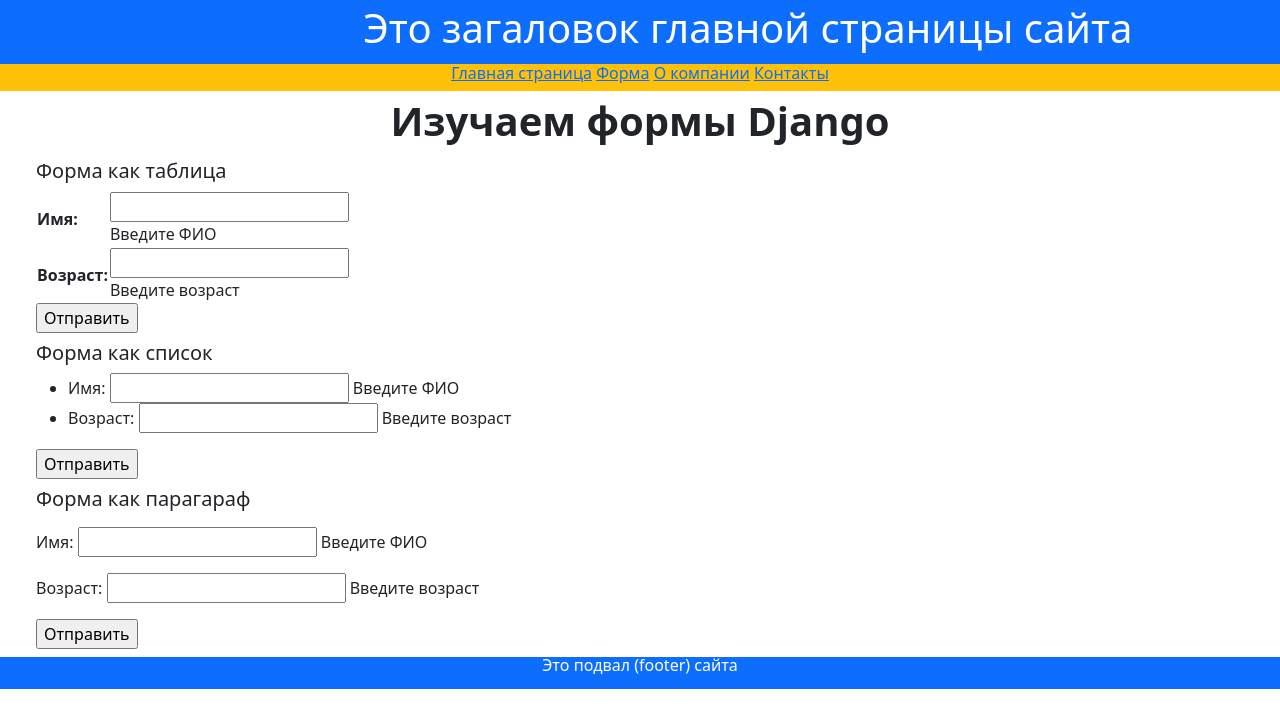
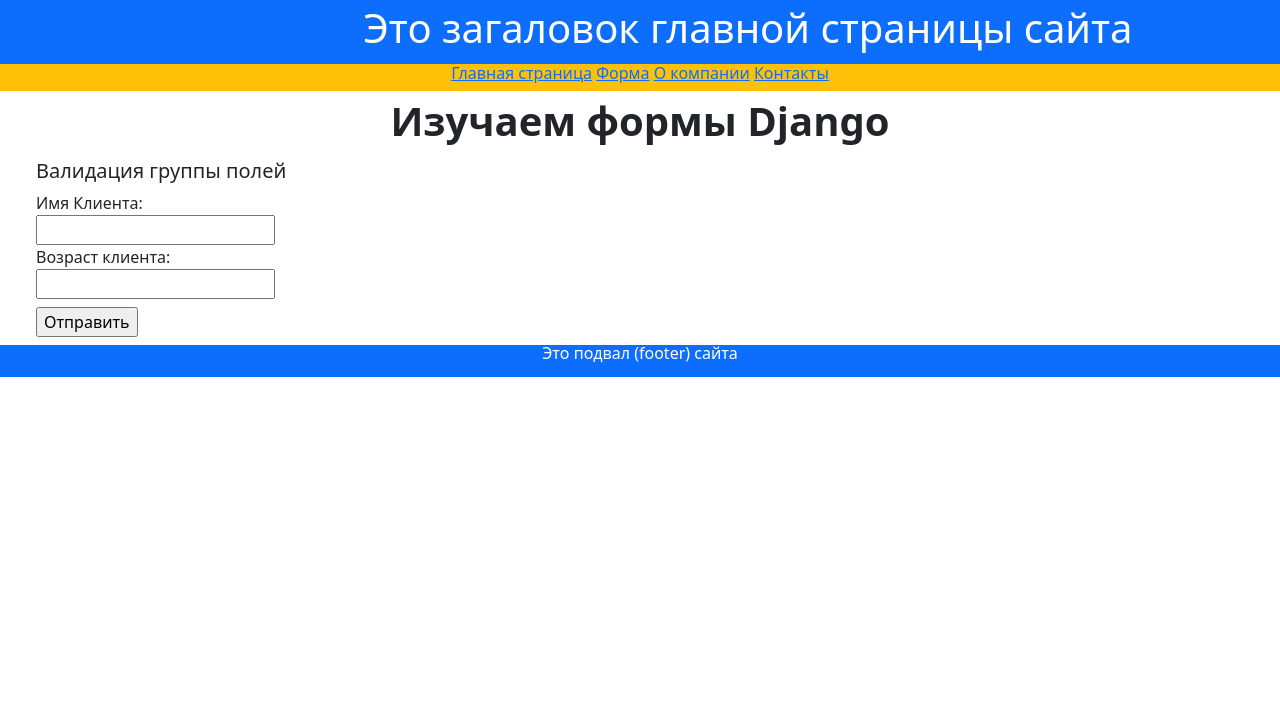
Before and after one commit to Serega4x4/Web_1, a Django app: page /my_form/ in a window 1280 px wide. Shown: the top 728 px of the page. Run offline with Django 4.2, Linux system fonts and the light colour scheme; some libraries are stand-ins or nearby versions.

Commit message:
Detailed configuration of form fields

```diff
--- a/hello/firstapp/forms.py
+++ b/hello/firstapp/forms.py
@@ -2,5 +2,5 @@ from django import forms
 
 
 class UserForm(forms.Form):
-    name = forms.CharField(label='Имя', help_text='Введите ФИО')
-    age = forms.IntegerField(label='Возраст', help_text='Введите возраст')
+    name = forms.CharField(label='Имя Клиента')
+    age = forms.IntegerField(label='Возраст клиента')
--- a/hello/firstapp/views.py
+++ b/hello/firstapp/views.py
@@ -20,6 +20,11 @@ def contact(request):
 
 
 def my_form(request):
-    my_form = UserForm()
-    context = {'form': my_form}
-    return render(request, 'firstapp/my_form.html', context)
+   userform = UserForm()
+   if request.method == 'POST':
+       userform = UserForm(request.POST)
+       if userform.is_valid():
+           name = userform.cleaned_data['name']
+           return HttpResponse("<h2>Введено корректно - {0} </h2>".format(name))
+
+   return render(request, 'firstapp/my_form.html', {'form': userform})
--- a/hello/templates/firstapp/my_form.html
+++ b/hello/templates/firstapp/my_form.html
@@ -3,35 +3,18 @@
 {% block header %}Изучаем формы Django{% endblock header %}
 {% block content %}
 <div class="container-fluid text-start my-2 border-3">
-    <h5>Форма как таблица</h5>
-    <form method="POST">
+    <h5>Валидация группы полей</h5>
+    <form method="POST" novalidate>
         {% csrf_token %}
-        <table>
-            {{ form.as_table }}
-        </table>
+            <div class="form-group my-2">
+                {% for field in form %}
+                    <div>{{ field.label_tag }}</div>
+                    <div>{{ field }}</div>
+                    <div class="error">{{field.errors}}</div>
+                {% endfor %}
+            </div>
         <input type="submit" value="Отправить">
     </form>
 </div>
 
-<div class="container-fluid text-start my-2 border-3">
-    <h5>Форма как список</h5>
-    <form method="POST">
-        {% csrf_token %}
-        <ul>
-            {{ form.as_ul }}
-        </ul>
-        <input type="submit" value="Отправить">
-    </form>
-</div>
-
-<div class="container-fluid text-start my-2 border-3">
-    <h5>Форма как парагараф</h5>
-    <form method="POST">
-        {% csrf_token %}
-        <p>
-            {{ form.as_p }}
-        </p>
-        <input type="submit" value="Отправить">
-    </form>
-</div>
 {% endblock content %}
```
